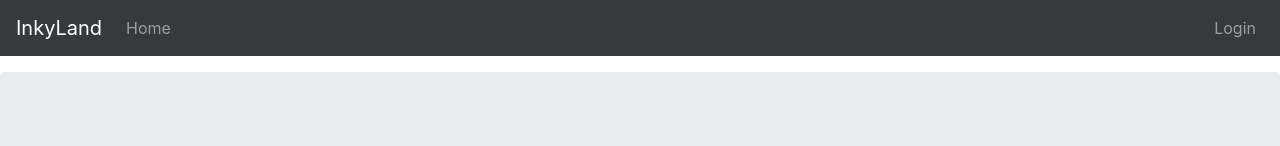
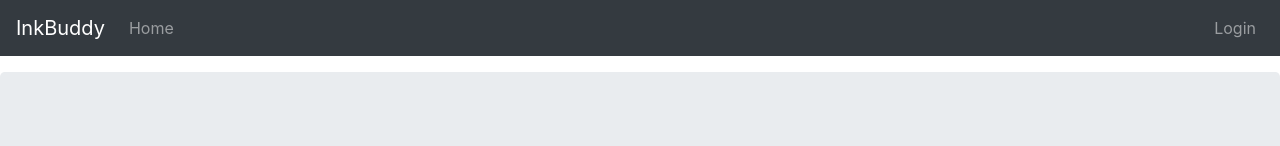
Before and after one commit to Spark-Team-Project-Inksquad/InkyLand, an Angular app: page / in a window 1280 px wide. Shown: the top 146 px of the page. Built offline with nearby package versions, Linux system fonts and the light colour scheme.

Commit message:
Update navigation.component.html

```diff
--- a/src/app/navigation/navigation.component.html
+++ b/src/app/navigation/navigation.component.html
@@ -1,5 +1,5 @@
 <nav class="navbar navbar-expand-lg navbar-dark bg-dark">
-  <a class="navbar-brand" href="#">InkyLand</a>
+  <a class="navbar-brand" href="#">InkBuddy</a>
   <button class="navbar-toggler" type="button" data-toggle="collapse" data-target="#navbarSupportedContent" aria-controls="navbarSupportedContent" aria-expanded="false" aria-label="Toggle navigation">
     <span class="navbar-toggler-icon"></span>
   </button>
```
